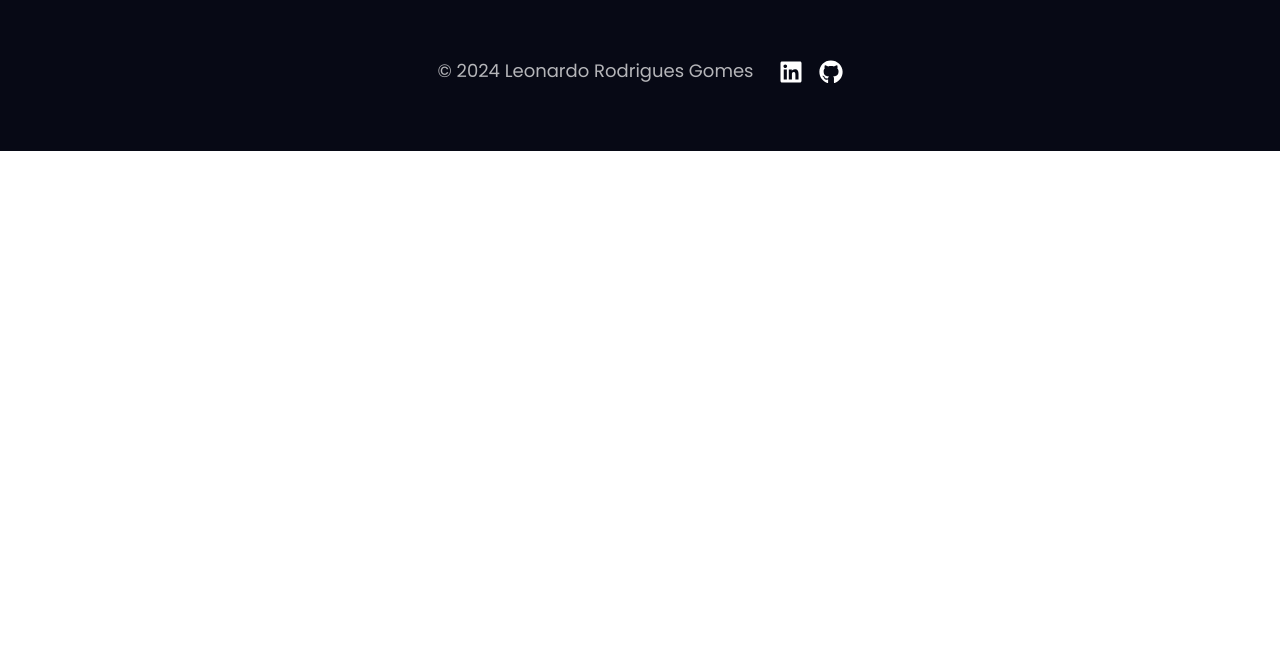
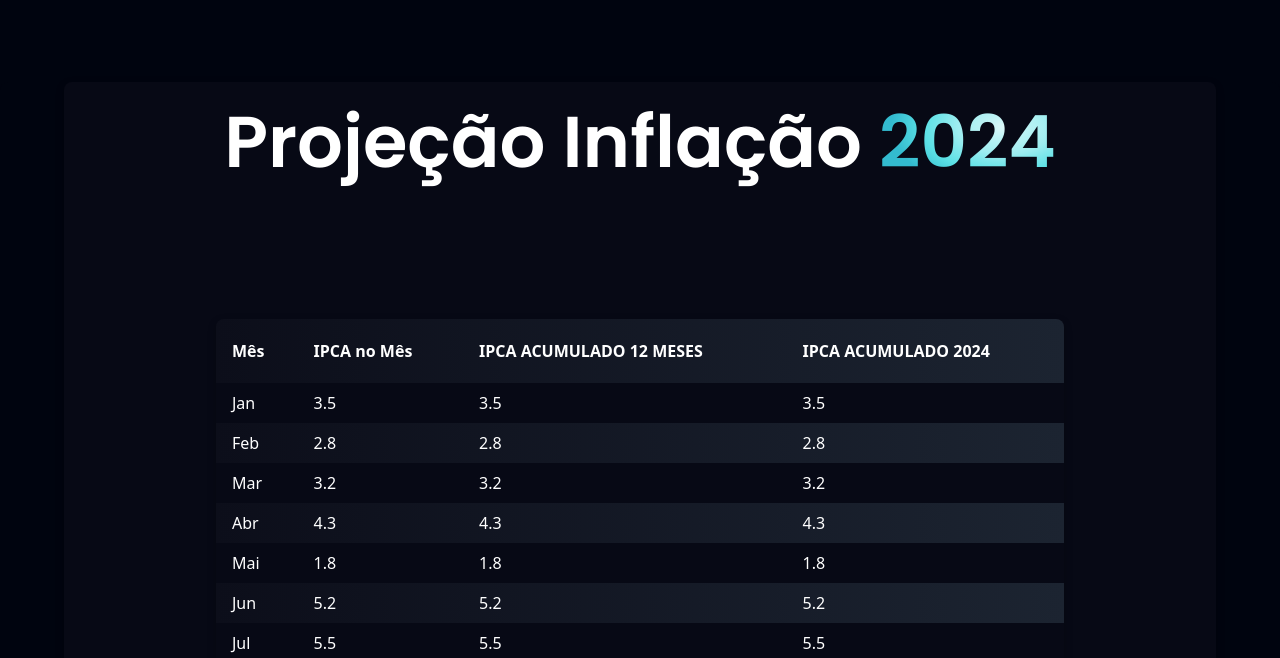
Before and after one commit to gomes-leonardo/-selic-statistics, a React (Vite) app: page / in a window 1280 px wide. Shown: the part 2139-2797 px from the top of the page. Before the commit the page ends 2290 px from the top, so only its background shows below. Built offline with nearby package versions, Linux system fonts and the light colour scheme; no server answers.

Commit message:
feat: projection table

```diff
--- a/src/App.tsx
+++ b/src/App.tsx
@@ -6,7 +6,23 @@ import Stats from './components/Stats'
 import ProjectionChart from './components/ProjectionChart'
 import HistoryChart from './components/HistoryChart'
 import Footer from './components/Footer'
+import Table from './components/Table'
 const App = () => {
+  const inflationData = [
+    { month: 'Jan', inflationRate: 3.5 },
+    { month: 'Feb', inflationRate: 2.8 },
+    { month: 'Mar', inflationRate: 3.2 },
+    { month: 'Abr', inflationRate: 4.3 },
+    { month: 'Mai', inflationRate: 1.8 },
+    { month: 'Jun', inflationRate: 5.2 },
+    { month: 'Jul', inflationRate: 5.5 },
+    { month: 'Ago', inflationRate: 6.8 },
+    { month: 'Set', inflationRate: 4.2 },
+    { month: 'Out', inflationRate: 3.5 },
+    { month: 'Nov', inflationRate: 3.1 },
+    { month: 'Dez', inflationRate: 3.5 },
+  ]
+
   return (
     <div className="bg-primary w-full overflow-hidden">
       <div className={`${styles.paddingX} ${styles.flexCenter}`}>
@@ -37,6 +53,20 @@ const App = () => {
           <HistoryChart />
         </div>
       </div>
+      <div
+        style={{
+          borderRadius: '8px',
+          marginTop: '90px',
+        }}
+        className={`bg-primary ${styles.paddingX} ${styles.flexStart}`}
+      >
+        <div
+          style={{ borderRadius: '8px' }}
+          className={`${styles.boxWidth} text-white lg:flex lg:flex-row lg:space-x-5 p-[10px] bg-[#070915] box-card mb-32  `}
+        >
+          <Table data={inflationData} />
+        </div>
+      </div>
 
       <Footer />
     </div>
--- /dev/null
+++ b/src/components/Table/index.tsx
@@ -0,0 +1,52 @@
+import React from 'react'
+import Reveal from '../Reveal'
+
+const Table = ({ data }) => {
+  return (
+    <div className="w-full m-auto">
+      <div className=" text-center items-center w-full m-auto">
+        <Reveal>
+          <h1 className="flex-1 font-poppins font-semibold ss:text-[72px] text-[52px] text-white ss:leading-[100.8px] leading-[75px]">
+            Projeção Inflação <span className="text-gradient">2024</span> {''}
+          </h1>
+        </Reveal>
+        <div className="ss:flex hidden md:mr-4 mr-0"></div>
+      </div>
+      <div className="overflow-x-auto text-start  mb-[7.5rem] p-9">
+        <table
+          style={{
+            borderRadius: '8px',
+            marginTop: '90px',
+          }}
+          className="  min-w-[80%] m-auto bg-table-gradient box-card"
+        >
+          <thead>
+            <tr>
+              <th className="py-5 px-4  text-start">Mês</th>
+              <th className="py-5 px-4  text-start">IPCA no Mês</th>
+              <th className="py-5 px-4  text-start">IPCA ACUMULADO 12 MESES</th>
+              <th className="py-5 px-4  text-start">IPCA ACUMULADO 2024</th>
+            </tr>
+          </thead>
+          <tbody>
+            {data.map((item, index) => (
+              <tr
+                key={index}
+                className={
+                  index % 2 === 0 ? 'bg-[#070915]' : 'bg-table-gradient'
+                }
+              >
+                <td className="py-2 px-4 ">{item.month}</td>
+                <td className="py-2 px-4 ">{item.inflationRate}</td>
+                <td className="py-2 px-4 ">{item.inflationRate}</td>
+                <td className="py-2 px-4 ">{item.inflationRate}</td>
+              </tr>
+            ))}
+          </tbody>
+        </table>
+      </div>
+    </div>
+  )
+}
+
+export default Table
--- a/src/index.css
+++ b/src/index.css
@@ -17,6 +17,21 @@
 
 * {
   scroll-behavior: smooth;
+  -webkit-font-smoothing: antialiased;
+}
+
+::-webkit-scrollbar {
+  width: 12px;
+}
+
+::-webkit-scrollbar-thumb {
+  background-color:  #070915;
+  border-radius: 10px;
+}
+
+::-webkit-scrollbar-track {
+  background-color: #11101d;
+  border-radius: 10px;
 }
 
 .text-gradient {
@@ -71,6 +86,10 @@
     rgba(255, 255, 255, 0) -341.94%,
     #14101d 95.11%
   );
+}
+
+.bg-table-gradient {
+  background: linear-gradient(to right, #0C0E1A, #1C2431)
 }
 
 .bg-discount-gradient {
```
